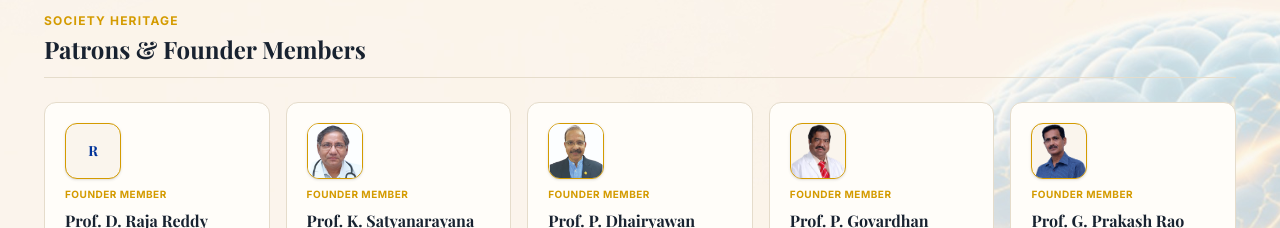
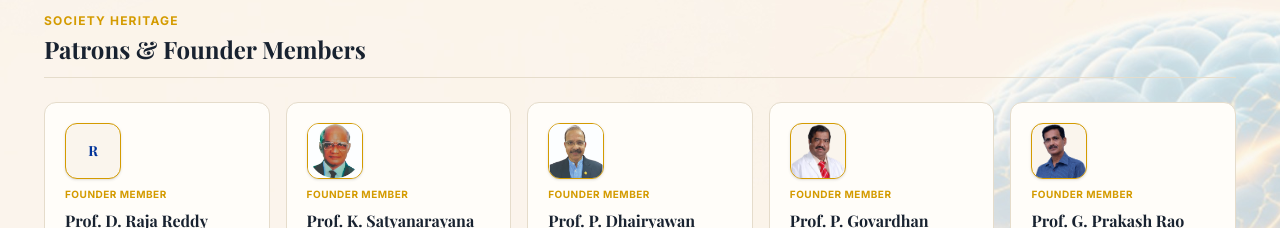
Before and after one commit to sriyamini985/TNSCON-2027, a React (Vite) app: page /speakers in a window 1280 px wide. Shown: the part 1760-1988 px from the top of the page. Built offline with nearby package versions, Linux system fonts and the light colour scheme; no server answers; a web font is replaced by a local one.

Commit message:
fix: resolve photo and name mismatch between Prof. K. Satyanarayana and Dr. G. Satyanarayana

```diff
--- a/src/data/siteContent.ts
+++ b/src/data/siteContent.ts
@@ -324,7 +324,7 @@ export const siteContent = {
     // Patrons & Founder Members (from official letterhead)
     founderMembers: [
       { name: 'Prof. D. Raja Reddy', designation: 'Founder Member', specialty: 'Neurosurgery' },
-      { name: 'Prof. K. Satyanarayana', designation: 'Founder Member', specialty: 'Neurosciences', photo: '/assets/images/committee/dr_g_sathyanarayana.jpg' },
+      { name: 'Prof. K. Satyanarayana', designation: 'Founder Member', specialty: 'Neurosciences', photo: '/assets/images/committee/prof_k_satyanarayana.jpg' },
       { name: 'Prof. P. Dhairyawan', designation: 'Founder Member', specialty: 'Neurology', photo: '/assets/images/committee/prof_p_dhairyawan.jpg' },
       { name: 'Prof. P. Govardhan Reddy', designation: 'Founder Member', specialty: 'Neurosurgery', photo: '/assets/images/committee/prof_p_govardhan_reddy.png' },
       { name: 'Prof. G. Prakash Rao', designation: 'Founder Member', specialty: 'Neurosciences', photo: '/assets/images/committee/dr_g_prakash_rao.png' },
```
Also changed, not shown: public/assets/images/committee/prof_k_satyanarayana.jpg (added).
